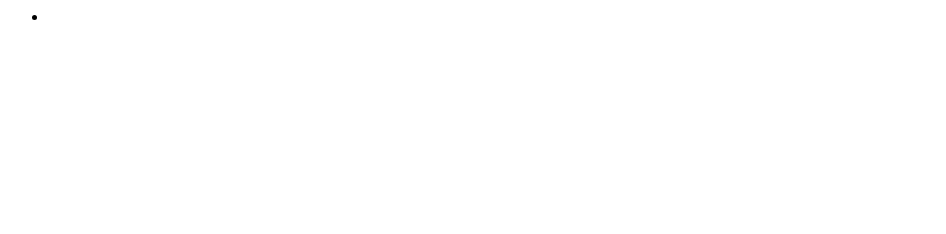
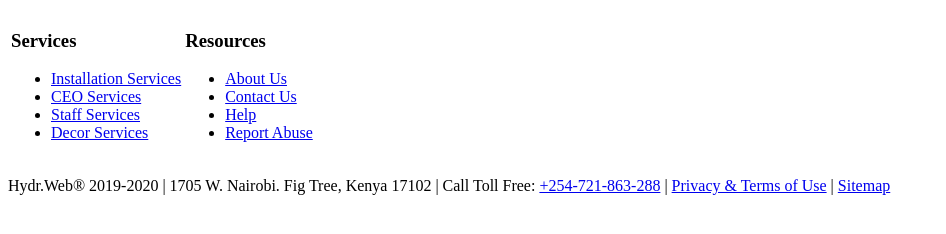
Before and after one commit to AokoMercyline/Hydroponic-Project, a plain HTML site: page index.html in a window 1280 px wide. Shown: the whole page, without its empty margins (0-946 px from the left). Drawn offline with Linux system fonts and the light colour scheme; some icons are missing.

Commit message:
Update index.html

```diff
--- a/index.html
+++ b/index.html
@@ -1,19 +1,82 @@
+<!DOCTYPE html>
 <html lang="en">
+
 <head>
     <meta charset="UTF-8">
     <meta name="viewport" content="width=device-width, initial-scale=1.0">
-    <title>Document</title>
+    <title>www.Hydroponic.org</title>
     <link rel="stylesheet" type="text/css" href="styles.css">
+    <link href="//netdna.bootstrapcdn.com/twitter-bootstrap/2.3.2/css/bootstrap-combined.no-icons.min.css"
+        rel="stylesheet">
+    <link href="//netdna.bootstrapcdn.com/font-awesome/3.2.1/css/font-awesome.css" rel="stylesheet">
 </head>
+
 <body>
-    <section>
-        <div>
-            <nav>
-                <ul>
-                    <li><a href=""></a></li>
-                </ul>
-            </nav>
+
+
+    <!-- <div id="footer"> -->
+    <div class="foot">
+        <div class="black-section-wrapper">
+            <footer class="container">
+                <nav class="row footer-nav">
+
+
+
+                    <table>
+                        <tr class="align">
+                            <td>
+                                <div class="clear">
+                                    <h3>Services</h3>
+                                    <ul>
+                                        <li><a href="#">Installation Services</a></li>
+                                        <li><a href="#">CEO Services</a></li>
+                                        <li><a href="#">Staff Services</a></li>
+                                        <li><a href="#">Decor Services</a></li>
+
+                                    </ul>
+                                </div>
+                            </td>
+                            <td>
+                                <div class="clear">
+                                    <h3>Resources</h3>
+                                    <ul>
+                                        <li><a href="/profile.htm">About Us</a></li>
+                                        <li><a href="/contact.htm">Contact Us</a></li>
+                                        <li><a href="/seo-checker/">Help</a></li>
+                                        <li><a href="/marketing-guides/">Report Abuse</a></li>
+
+                                    </ul>
+                                </div>
+                            </td>
+                            <td>
+                        </tr>
+                    </table>
+
+
+                </nav>
+
+                <div class="col-md-12 clearfix">
+                    <p class="footer-subnav">
+                        Hydr.Web® 2019-2020
+                        <span class="divider">|</span>
+                        1705 W. Nairobi.
+                        Fig Tree,
+                        Kenya
+                        17102
+                        <span class="divider">|</span>
+                        Call Toll Free: <a href="tel:">+254-721-863-288</a>
+                        <span class="divider">|</span>
+                        <a href="/privacytermsofuse.htm">Privacy &amp; Terms of Use</a>
+                        <span class="divider">|</span>
+                        <a href="https://goo.gl/maps/FwWNtV6hnKhPvXTV9">Sitemap</a>
+                        <!--</span>-->
+                    </p>
+                </div>
+            </footer>
         </div>
-    </section>
+    </div>
+
+
 </body>
+
 </html>
```
